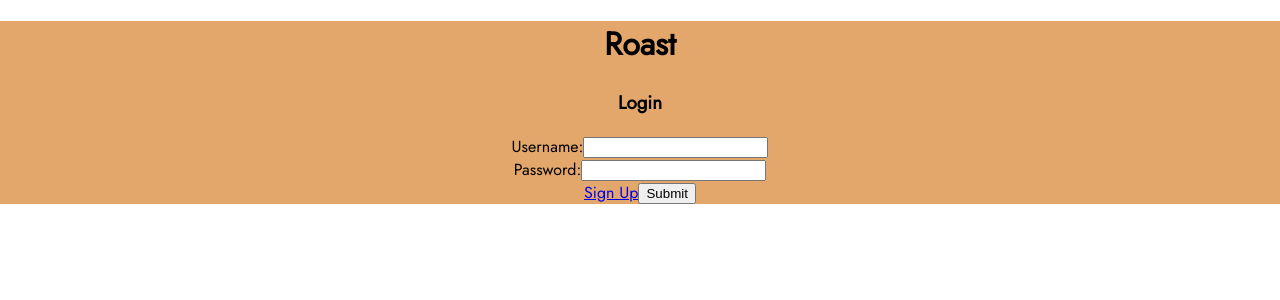
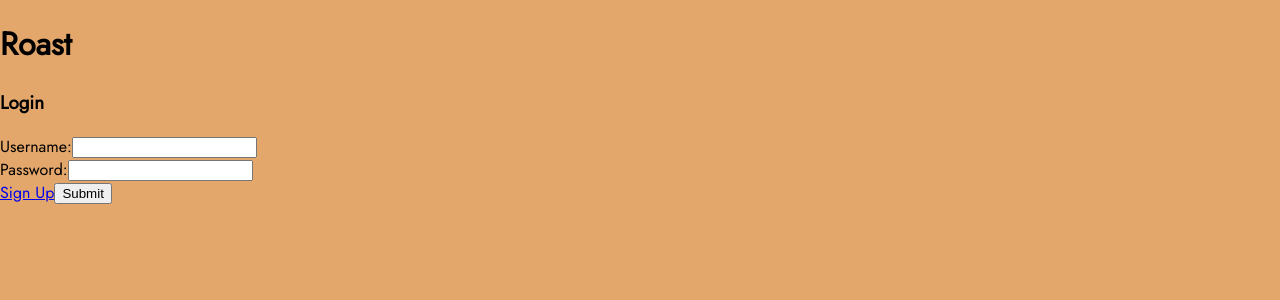
Before and after one commit to lancehsimmons/Roast, a React (Create React App) app in the folder client/: page /sign-in in a window 1280 px wide. Shown: the top 300 px of the page. Built offline with nearby package versions, Linux system fonts and the light colour scheme.

Commit message:
establishes fonts

```diff
--- a/client/src/App.css
+++ b/client/src/App.css
@@ -1,7 +1,15 @@
 @import url('https://fonts.googleapis.com/css2?family=Jost&display=swap');
+@import url('https://fonts.googleapis.com/css2?family=Spectral&display=swap');
 
-.App {
-  text-align: center;
+
+body {
   background-color: #E3A76B;
-  font-family: 'Jost', sans-serif;
+  margin: 0;
+  min-height: 100vh;
+  width: 100vw;
+  font-family: "Jost", serif;
 }
+
+/* .welcome {
+  font-family: "Spectral", serif;
+} */
--- a/client/src/App.js
+++ b/client/src/App.js
@@ -5,7 +5,7 @@ import { useState, useEffect } from 'react'
 
 import Layout from './components/Layout'
 import SignUp from './screens/SignUp'
-import SignIn from './components/SignIn'
+import SignIn from './screens/SignIn'
 import MainContainer from './Containers/MainContainer'
 
 import {
@@ -23,7 +23,6 @@ function App() {
   useEffect(() => {
     const handleVerify = async () => {
       const userData = await verifyUser();
-      debugger
       setCurrentUser(userData);
     };
     handleVerify();
--- a/client/src/Containers/MainContainer.jsx
+++ b/client/src/Containers/MainContainer.jsx
@@ -1,11 +1,9 @@
-import { Route, Switch, useHistory, Redirect } from 'react-router-dom'
+import { Route, Switch, useHistory } from 'react-router-dom'
 import { useEffect, useState } from 'react'
 import List from '../screens/List'
-import SignIn from '../components/SignIn'
 import CoffeeDetail from '../screens/CoffeeDetail'
 import AddRoast from '../screens/AddRoast'
 import CoffeeEdit from '../screens/CoffeeEdit'
-import { verifyUser, loginUser } from '../services/auth'
 import { getAllCoffees, postCoffee, putCoffee, deleteCoffee } from '../services/coffee'
 
 
--- /dev/null
+++ b/client/src/assets/layout.css
@@ -0,0 +1,4 @@
+
+h4 {
+  font-family: 'Spectral', serif !important;
+}
--- a/client/src/components/Layout.jsx
+++ b/client/src/components/Layout.jsx
@@ -1,5 +1,6 @@
 import React from 'react'
 import { NavLink, Link, useLocation } from 'react-router-dom'
+import '../assets/layout.css'
 
 
 
@@ -13,7 +14,7 @@ export default function Layout({ currentUser, handleLogout, children }) {
       {currentUser &&
         <>
           <nav>
-            <h4>welcome, {currentUser.username}</h4>
+            <h4 className='welcome'>welcome, {currentUser.username}</h4>
             <div onClick={handleLogout}>Logout</div>
             <NavLink to='/'>
               <div>Home</div>
```
Also changed, not shown: client/src/assets/sign-in.css (added), client/src/screens/SignIn.jsx (renamed from client/src/components/SignIn.jsx).
